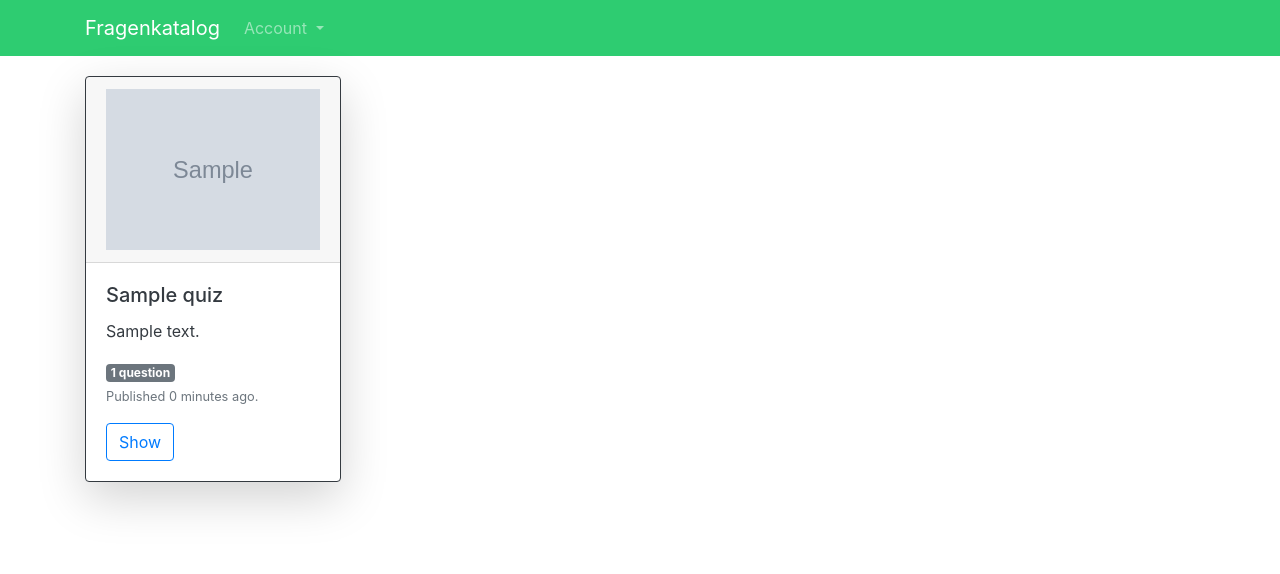
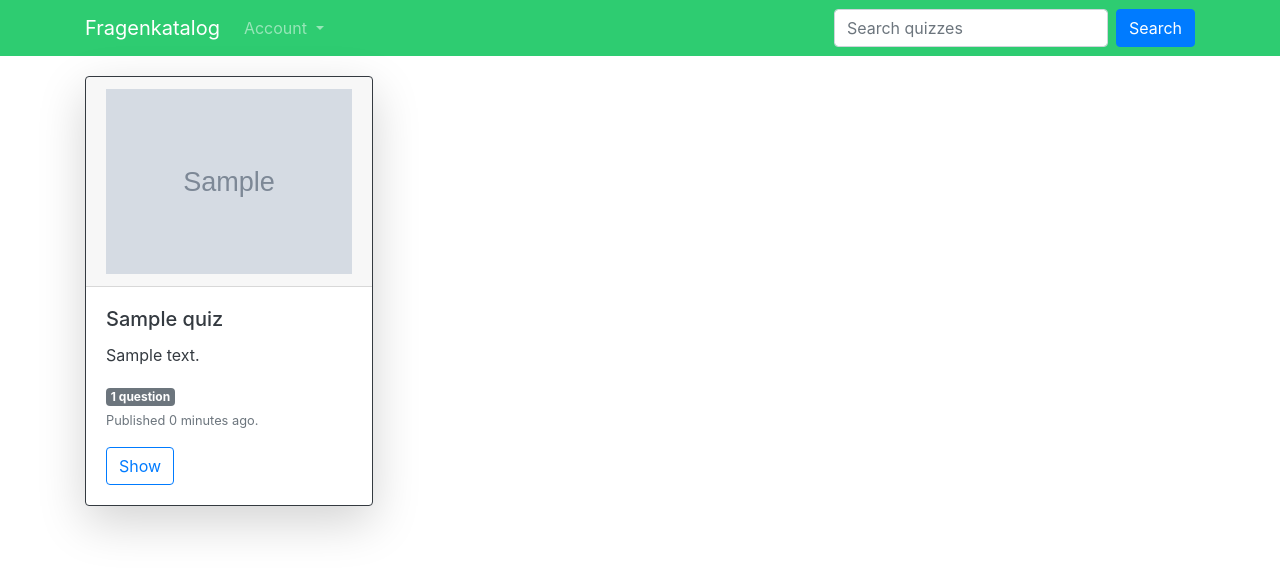
Before and after one commit to fragenautomat/fragenkatalog, a Django app: page / in a window 1280 px wide. Shown: the top 574 px of the page. Run offline with Django 3.2, Linux system fonts and the light colour scheme; tables that the repository leaves empty hold one stand-in row (values such as "Sample post"); grey boxes marked "Sample" are stand-in pictures; some libraries are stand-ins or nearby versions.

Commit message:
Add interactive search

```diff
--- /dev/null
+++ b/fragenkatalog/fragenkatalog/forms.py
@@ -0,0 +1,4 @@
+from django import forms
+
+class SearchForm(forms.Form):
+    search = forms.CharField(label="Search", max_length=100)
--- a/fragenkatalog/fragenkatalog/settings.py
+++ b/fragenkatalog/fragenkatalog/settings.py
@@ -67,6 +67,9 @@ TEMPLATES = [
                 'django.contrib.auth.context_processors.auth',
                 'django.contrib.messages.context_processors.messages',
             ],
+            'libraries':{
+                'highlight': 'fragenkatalog.templatetags.highlight',
+            }
         },
     },
 ]
--- a/fragenkatalog/fragenkatalog/urls.py
+++ b/fragenkatalog/fragenkatalog/urls.py
@@ -25,6 +25,7 @@ from fragenkatalog.questions.urls import urls as questions_urls
 
 urlpatterns = [
     url(r'^$', views.index, name='index'),
+    url(r'^search/', views.search, name='search'),
 
     url(r'i18n/', include('django.conf.urls.i18n')),
 
--- a/fragenkatalog/fragenkatalog/views.py
+++ b/fragenkatalog/fragenkatalog/views.py
@@ -1,9 +1,31 @@
+from django.contrib import messages
+from django.contrib.postgres.search import SearchVector
+from django.http import HttpResponseRedirect
 from django.template.response import TemplateResponse
 
+from fragenkatalog.forms import SearchForm
 from fragenkatalog.quizzes.models import Quiz
 
 
 def index(request):
     return TemplateResponse(request, "index.html", {
-        "quizzes": Quiz.objects.all()
+        "quizzes": Quiz.objects.all(),
     })
+
+def search(request):
+    if not request.method == "POST":
+        messages.debug(request, "Search is only allowed via POST.")
+        return HttpResponseRedirect("/")
+    form = SearchForm(request.POST)
+    if not form.is_valid():
+        return HttpResponseRedirect("/")
+    query = form.cleaned_data["search"]
+    if not query:
+        return index(request)
+    title_quizzes = Quiz.objects.filter(title__icontains=query)
+    description_quizzes = Quiz.objects.filter(description__icontains=query)
+    quizzes = (title_quizzes | description_quizzes).distinct()
+    return TemplateResponse(request, "index.html", {
+        "quizzes": quizzes,
+        "search": form.cleaned_data["search"]
+    })
--- a/fragenkatalog/static/css/fragenkatalog.css
+++ b/fragenkatalog/static/css/fragenkatalog.css
@@ -24,3 +24,8 @@
     float: none;
     margin-bottom: 10px;
 }
+
+.highlighted {
+    padding: 2px;
+    border-radius: 5px;
+}
--- a/fragenkatalog/templates/base.html
+++ b/fragenkatalog/templates/base.html
@@ -45,6 +45,13 @@
         </li>
       </ul>
     </div>
+    <form class="form-inline" action="{% url 'search' %}" method="post">
+        {% csrf_token %}
+        <input class="form-control mr-sm-2" maxlength="100" name="search"
+               type="search" placeholder="Search quizzes" aria-label="Search"
+               {% if search %}value="{{ search }}"{% endif %}>
+        <button class="btn btn-primary" type="submit">Search</button>
+    </form>
   </div>
 </nav>
 
--- a/fragenkatalog/templates/index.html
+++ b/fragenkatalog/templates/index.html
@@ -1,13 +1,14 @@
 {% extends "base.html" %}
 {% load i18n %}
 {% load staticfiles %}
+{% load highlight %}
 
 {% block body %}
 
 <div class="container" style="padding-top: 20px;">
     {% for quiz in quizzes %}
     {% if forloop.first %}<div class="card-group">{% endif %}
-    <div class="card border-dark mb-3 hoverable shadow-lg" style="max-width: 16rem;">
+    <div class="card border-dark mb-3 hoverable shadow-lg" style="max-width: 18rem;">
 
     {% if quiz.image %}
     <img class="card-img-top card-header" src="{{ quiz.image.url }}"
@@ -23,9 +24,19 @@
        href="{% url 'delete_quiz' quiz.id %}">Delete this quiz</a>
     {% endif %}
       <h5 class="card-title">
-          {% trans quiz.title %}
+          {% if search %}
+          {{ quiz.title|highlight:search }}
+          {% else %}
+          {{ quiz.title }}
+          {% endif %}
       </h5>
-      <p class="card-text">{% trans quiz.description %}</p>
+      <p class="card-text">
+          {% if search %}
+          {{ quiz.description|highlight:search }}
+          {% else %}
+          {{ quiz.description }}
+          {% endif %}
+      </p>
     {% if quiz.textualquestion_set.count > 0 %}
         <span class="card-text badge badge-secondary">
           {{ quiz.textualquestion_set.count }} question{{ quiz.textualquestion_set.count|pluralize:"s" }}
```
Also changed, not shown: fragenkatalog/fragenkatalog/templatetags/highlight.py (added, +15 -0 lines), fragenkatalog/fragenkatalog/templatetags/__init__.py (added).
